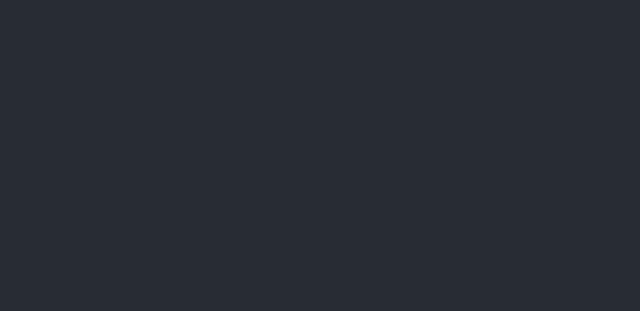
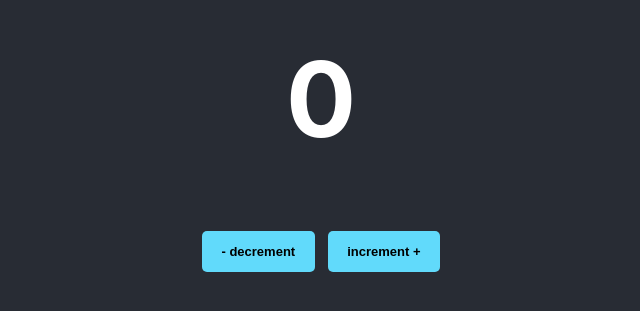
Before and after one commit to marcmesz/mobx-react, a React (Create React App) app: page / in a window 1280 px wide. Shown: the part 281-592 px from the top of the page, without its empty margins (319-959 px from the left). Built offline with nearby package versions, Linux system fonts and the light colour scheme.

Commit message:
state management (hoc)

```diff
--- a/package.json
+++ b/package.json
@@ -6,6 +6,8 @@
     "@testing-library/jest-dom": "^5.16.5",
     "@testing-library/react": "^13.4.0",
     "@testing-library/user-event": "^13.5.0",
+    "mobx": "^6.7.0",
+    "mobx-react-lite": "^3.4.0",
     "react": "^18.2.0",
     "react-dom": "^18.2.0",
     "react-scripts": "5.0.1",
--- a/src/App.css
+++ b/src/App.css
@@ -12,3 +12,21 @@
   font-size: calc(10px + 2vmin);
   color: white;
 }
+
+button {
+  cursor: pointer;
+  border: none;
+  background-color: #61dafb;
+  font-weight: bold;
+  padding: 1em 1.5em;
+  font-size: .5em;
+  border-radius: 5px;
+}
+
+button+button {
+  margin-left: 1em;
+}
+
+h1 {
+  font-size: 4em;
+}
--- a/src/App.js
+++ b/src/App.js
@@ -1,10 +1,14 @@
 import './App.css';
+import Counter from './Components/Counter';
+import { State } from './StateManagement';
 
-function App() {
+const state = new State()
+
+const App = () => {
   return (
     <div className="App">
       <header className="App-header">
-
+        <Counter state={state} />
       </header>
     </div>
   );
--- /dev/null
+++ b/src/Components/Counter.jsx
@@ -0,0 +1,15 @@
+import { observer } from "mobx-react-lite"
+
+const Counter = observer(({ state }) => {
+    return (
+        <>
+            <h1>{state.count}</h1>
+            <div>
+                <button onClick={() => state.decrementCount()}>- decrement</button>
+                <button onClick={() => state.incrementCount()}>increment +</button>
+            </div>
+        </>
+    )
+})
+
+export default Counter
--- /dev/null
+++ b/src/StateManagement/index.js
@@ -0,0 +1,17 @@
+import { makeAutoObservable } from "mobx"
+
+export class State {
+    count = 0
+
+    constructor(){
+        makeAutoObservable(this)
+    }
+
+    incrementCount(){
+        this.count += 1
+    }
+
+    decrementCount(){
+        this.count -= 1
+    }
+}
```
Also changed, not shown: 1 other file (tests, documents, lock files or other folders).
